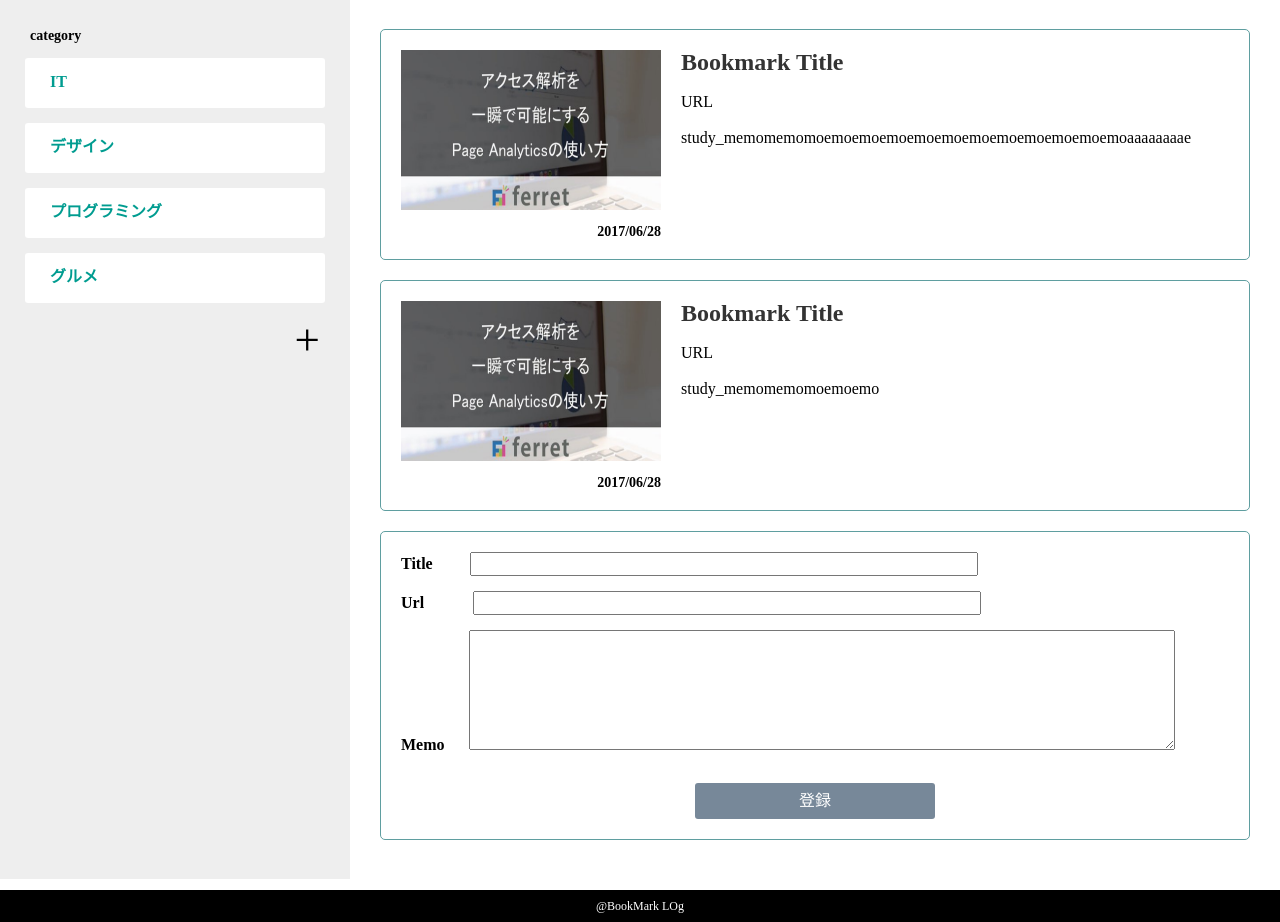
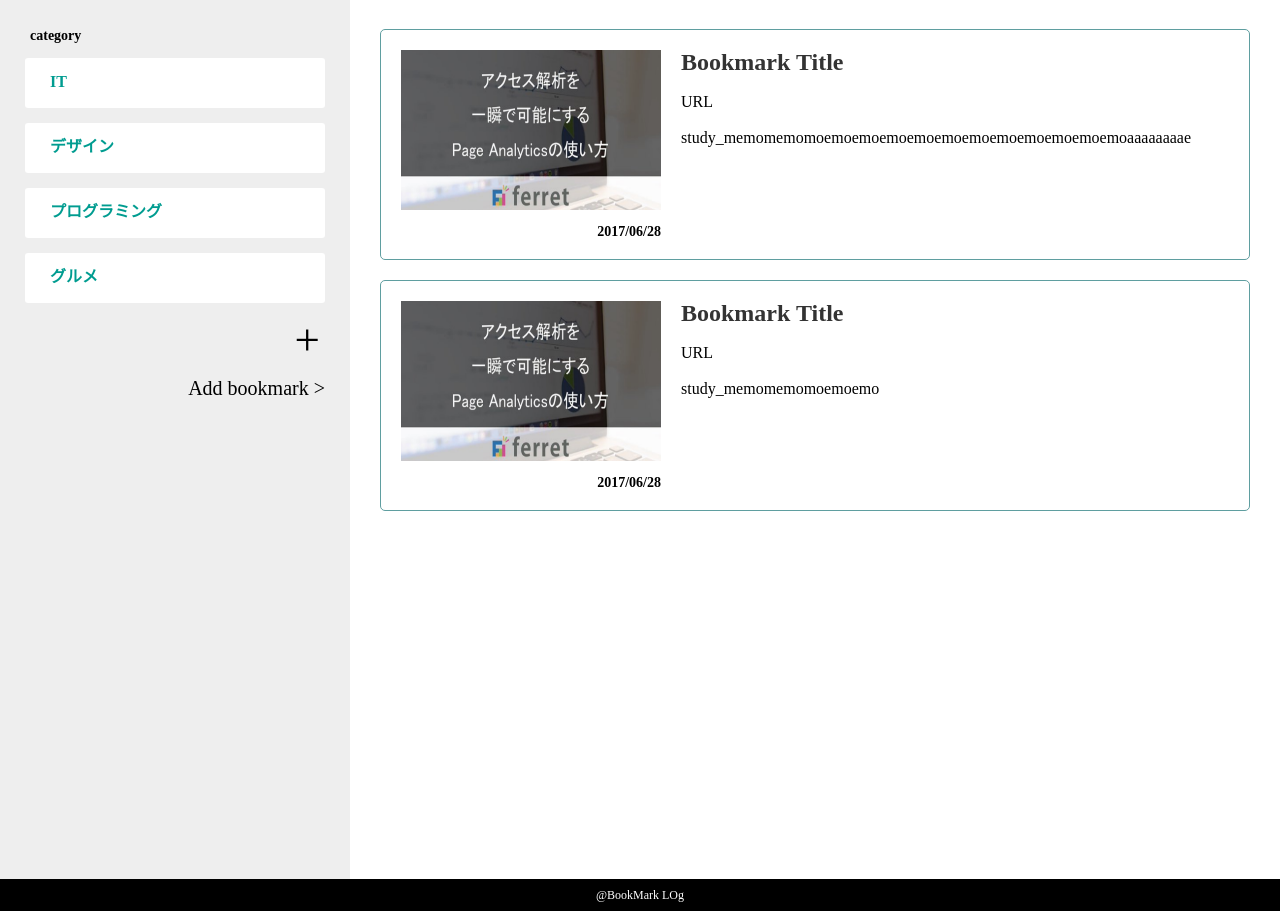
Before and after one commit to Yasunori-Mikami/Yasunori-Mikami.github.io, a PHP site: page /bm_index.html in a window 1280 px wide. Shown: the part 61-983 px from the top of the page. Run offline with PHP 8.4, Linux system fonts and the light colour scheme.

Commit message:
MOD_2＿mordel

```diff
--- a/G's_kadai/02/bm_index.html
+++ b/G's_kadai/02/bm_index.html
@@ -1,5 +1,5 @@
 <!DOCTYPE html>
-<html lang="en">
+<html lang="ja">
 <head>
     <meta charset="UTF-8">
     <meta name="viewport" content="width=device-width, initial-scale=1.0">
@@ -13,6 +13,28 @@
     <header>
         <h1><a href="#">BookMark LOg</a></h1>
     </header>
+    <div id="bookmarkform_modal" class="hide">
+        <div id="bookmark_form">
+            <h2>Add Bookmark</h2>
+            <p>
+                <span>カテゴリ</span>
+                <select name="" id="categorySelect"></select></p>
+            <p>
+                <span>Title</span>
+                <input type="text" class="form_title">
+            </p>
+            <p>
+                <span>Url</span>
+                <input type="text" class="form_url">
+            </p>
+            <p>
+                <span>Memo</span>
+                <textarea name="" cols="100" rows="6" class="form_memo"></textarea>
+            </p>
+            <div id="registerBtn">登録</div>
+            <div id="formCloseBtn">閉じる</div>
+        </div>
+    </div>
     <main>
         <div class="sidebar">
             <h2>category</h2>
@@ -24,6 +46,7 @@
             </ul>
             <input type="text" class="hide categoryInput">
             <p id="categoryAdd">+</p>
+            <div id="bookmarkAdd"><p>Add bookmark ></p></div>
         </div>
         <div class="mainContent">
             <ul class="main_detail">
@@ -49,21 +72,6 @@
                         <p class="bkmMemo">study_memomemomoemoemo</p>
                     </div>
                 </li>
-                <li class="bookmark_form">
-                        <p>
-                            <span>Title</span>
-                            <input type="text" class="form_title">
-                        </p>
-                        <p>
-                            <span>Url</span>
-                            <input type="text" class="form_url">
-                        </p>
-                        <p>
-                            <span>Memo</span>
-                            <textarea name="" cols="100" rows="6" class="form_memo"></textarea>
-                        </p>
-                        <div class="registerBtn">登録</div>
-                    </li>
             </ul>
             <ul class="main_detail hide">
                 <li>
@@ -77,38 +85,8 @@
                         <p class="bkmMemo">study_memomemomoemoemo</p>
                     </div>
                 </li>
-                <li class="bookmark_form">
-                    <p>
-                        <span>Title</span>
-                        <input type="text" class="form_title">
-                    </p>
-                    <p>
-                        <span>Url</span>
-                        <input type="text" class="form_url">
-                    </p>
-                    <p>
-                        <span>Memo</span>
-                        <textarea name="" cols="100" rows="6" class="form_memo"></textarea>
-                    </p>
-                    <div class="registerBtn">登録</div>
-                </li>
             </ul>
             <ul class="main_detail hide">
-                <li class="bookmark_form">
-                    <p>
-                        <span>Title</span>
-                        <input type="text" class="form_title">
-                    </p>
-                    <p>
-                        <span>Url</span>
-                        <input type="text" class="form_url">
-                    </p>
-                    <p>
-                        <span>Memo</span>
-                        <textarea name="" cols="100" rows="6" class="form_memo"></textarea>
-                    </p>
-                    <div class="registerBtn">登録</div>
-                </li>
             </ul>
             <ul class="main_detail hide">
                 <li>eeee</li>
--- a/G's_kadai/02/css/style.css
+++ b/G's_kadai/02/css/style.css
@@ -166,16 +166,44 @@ footer {
 }
 
 
+
+/*---------------bookmarkモーダル-----------*/
+#bookmarkAdd {
+    text-align: right;
+    margin: 15px 25px 0 0;
+    font-size: 20px;
+}
+
+#bookmarkform_modal {
+    padding: 50px;
+    width: 900px;
+    height: 400px;
+    left: 13%;
+    top: 15%;
+    background-color: #333;
+    position: absolute;
+    z-index: 1;
+}
+
+
 /*-----入力フォーム-----------*/
-.bookmark_form {
+#bookmark_form {
     border: #333 2px solid;
 }
 
-.bookmark_form p {
-    margin-bottom: 15px;
+#bookmark_form h2 {
+    text-align: center;
+    margin-bottom: 40px;
+    font-size: 20px;
+    color: #ffffff;
 }
 
-.bookmark_form span {
+#bookmark_form p {
+    margin-bottom: 15px;
+    color: #ffffff;
+}
+
+#bookmark_form span {
     margin-right: 20px;
     font-weight: bold;
 }
@@ -196,7 +224,7 @@ footer {
     width: 700px;
 }
 
-.registerBtn {
+#registerBtn {
     text-align: center;
     background-color: lightslategray;
     color: #ffffff;
@@ -207,6 +235,15 @@ footer {
     border-radius: 3px;
 }
 
-.registerBtn:hover {
+#registerBtn:hover {
     opacity: 0.8;
 }
+
+#formCloseBtn{
+    text-align: center;
+    background-color: #ffffff;
+    padding: 10px 20px;
+    width: 200px;
+    margin: 10px auto;
+    border-radius: 3px;
+}
--- a/G's_kadai/02/js/bm_script.js
+++ b/G's_kadai/02/js/bm_script.js
@@ -78,9 +78,7 @@ $( '.categoryInput' ).keypress( function ( e ) {
         let categoryNo = 'category' + i;
 
         //カテゴリに基づく配列
-        let categoryObject = [
-            {'categoryName' : v_category}
-        ];
+        let categoryObject = {'categoryName' : v_category}; //ここに続けてbookmarkの配列をネストで入れていく
 
         //ローカルストレージに v を保存
         localStorage.setItem(categoryNo, JSON.stringify(categoryObject));
@@ -106,8 +104,11 @@ let get_i = parseInt(localStorage.getItem('i_count'),10); //10進法でカウン
 if(get_i){
     for (v = 4; v <= get_i; v++) {
         if(localStorage.getItem('category' + v)){
-            let v_category = localStorage.getItem('category' + v);
-            $('.tab').append('<li id="category' + '_' + v + ' " ' + ' ' + 'class="category_item">' + v_category + '</li>');
+            let v_category = JSON.parse(localStorage.getItem('category' + v));//JSONからの変換
+
+            //console.log(v_category.categoryName);
+            //v_category.categoryNameでキーの値を拾ってくる
+            $('.tab').append('<li id="category' + '_' + v + ' " ' + ' ' + 'class="category_item">' + v_category.categoryName + '</li>');
             // $('#category' + v).val(v_category);
 
             // --------------コンテンツ詳細の追加----------------------
@@ -119,9 +120,7 @@ var i = $('.category_item').length; //カテゴリの数を数えて初期値に
 
 
 
-
-
-// /* オブジェクトの作り方*/
+// /* オブジェクトの作り方メモ*/
 // var object1 = {'a':'11', 'b':'22'};
 // console.dir(object1);
 // console.dir(object1.a);
@@ -132,3 +131,17 @@ var i = $('.category_item').length; //カテゴリの数を数えて初期値に
 //     {'a':'11', 'b':'22'},
 //     {'a':'11', 'b':'22'}
 // ];
+
+
+/*----------ブックマークフォーム--------*/
+$('#bookmarkAdd').on('click',function(){
+    console.log('open');
+    $('#bookmarkform_modal').addClass('open');
+});
+
+$('#formCloseBtn').on('click',function(){
+    $('#bookmarkform_modal').removeClass('open');
+});
+
+/*--カテゴリを選択肢まで引っ張る-- */
+//#categorySelect
```
